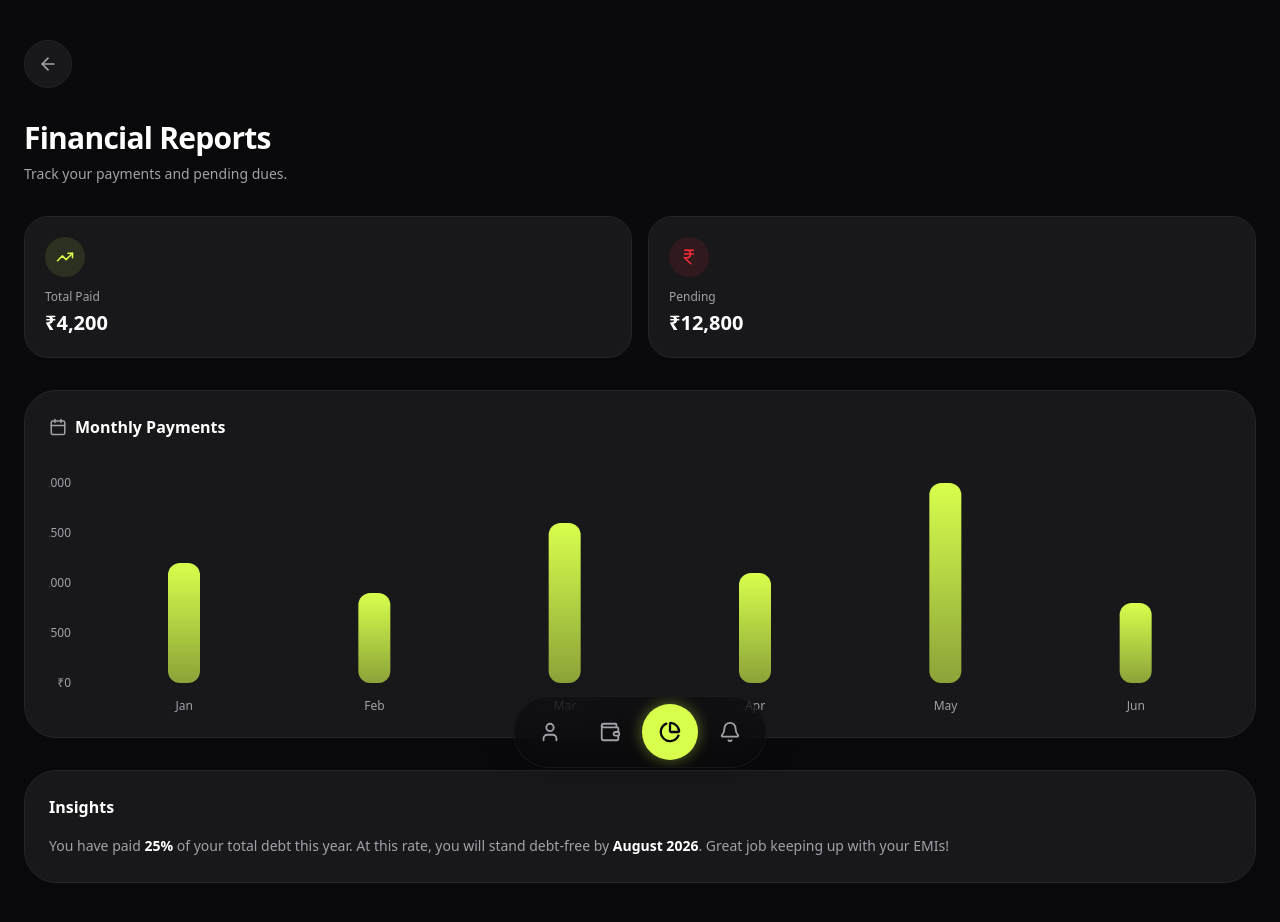
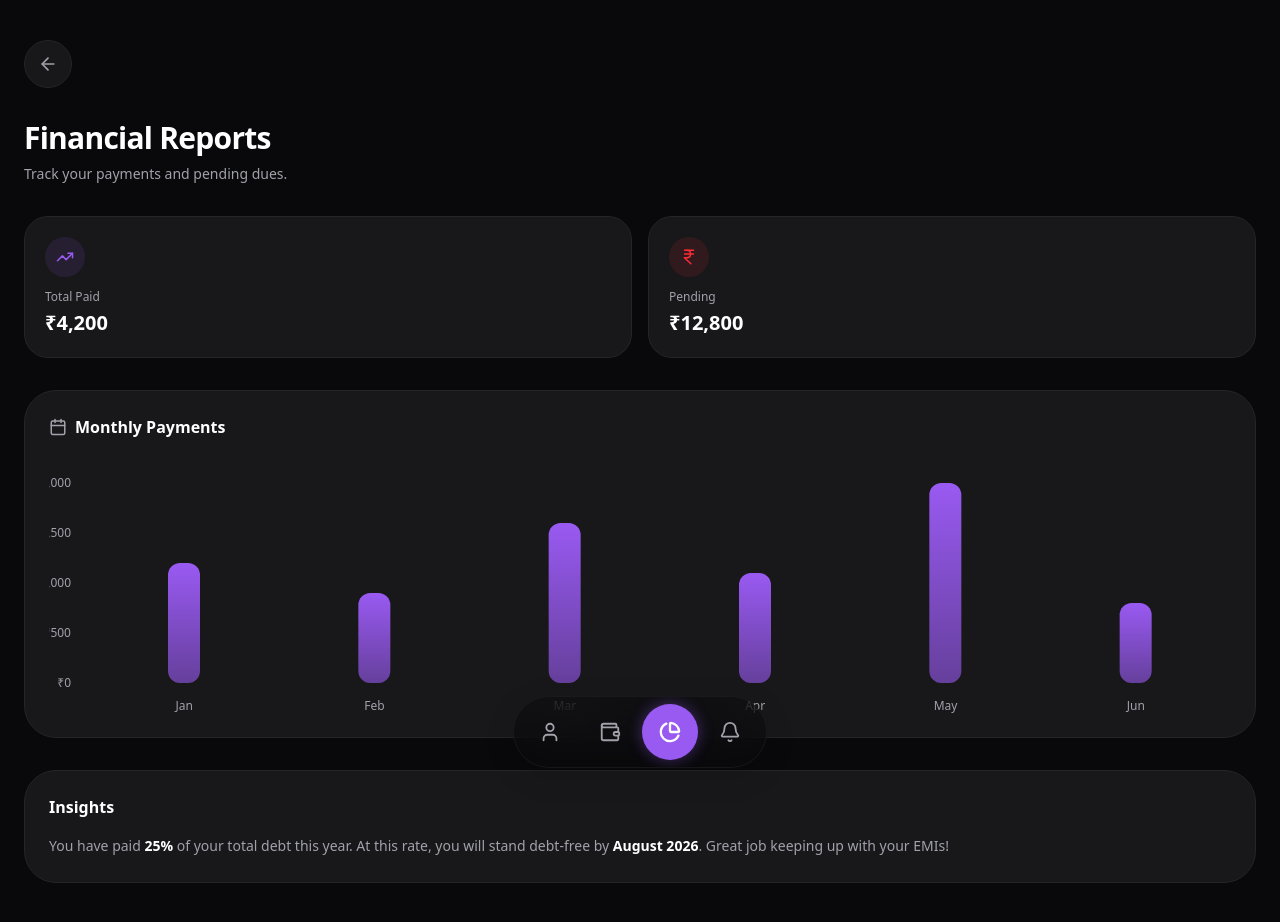
Before and after one commit to balaxbkm/duesapp, a Next.js app: page /reports in a window 1280 px wide. Shown: the top 922 px of the page. Built offline with nearby package versions, Linux system fonts and the light colour scheme; no server answers; sample sign-in values are in the browser's storage.

Commit message:
Unify brand accent color to Purple across all pages and themes

```diff
--- a/src/app/dashboard/page.tsx
+++ b/src/app/dashboard/page.tsx
@@ -179,7 +179,7 @@ export default function Dashboard() {
                 </div>
                 <div className="h-3 w-full bg-card border border-border/50 rounded-full overflow-hidden relative">
                     <div
-                        className="h-full bg-neon-purple rounded-full shadow-[0_0_10px_rgba(124,58,237,0.5)]"
+                        className="h-full bg-primary rounded-full shadow-[0_0_15px_rgba(124,58,237,0.4)]"
                         style={{ width: `${progressPercent}%` }}
                     ></div>
                     {/* Striped Pattern Overlay */}
--- a/src/app/globals.css
+++ b/src/app/globals.css
@@ -42,25 +42,21 @@
 
 @layer base {
   :root {
-    /* DEFAULT TO DARK MODE VALUES for the whole app as requested */
+    /* DEFAULT TO DARK MODE VALUES */
     --background: 240 10% 4%;
-    /* #0a0a0b - Deep dark */
     --foreground: 0 0% 100%;
 
     --card: 240 6% 10%;
-    /* #18181b - Zinc 900ish */
     --card-foreground: 0 0% 100%;
 
     --popover: 240 10% 4%;
     --popover-foreground: 0 0% 100%;
 
-    --primary: 73 100% 65%;
-    /* #DFFF4F - The Neon Lime */
-    --primary-foreground: 240 10% 3.9%;
-    /* Black text on lime */
+    --primary: 265 85% 65%;
+    /* Neon Purple is the new main accent */
+    --primary-foreground: 0 0% 100%;
 
-    --secondary: 263 70% 50%;
-    /* #7c3aed - Neon Purple */
+    --secondary: 265 85% 65%;
     --secondary-foreground: 0 0% 100%;
 
     --muted: 240 6% 15%;
@@ -74,19 +70,17 @@
 
     --border: 240 6% 15%;
     --input: 240 6% 15%;
-    --ring: 73 100% 65%;
+    --ring: 265 85% 65%;
 
     --radius: 1.5rem;
-    /* Rounder 24px */
 
     /* Custom Variables */
-    --neon-lime: 73 100% 65%;
+    --neon-lime: 265 85% 65%;
+    /* Redirect lime to purple for consistency */
     --neon-purple: 265 85% 65%;
 
     --status-active: 265 85% 65%;
-    /* Purple for active text */
     --status-completed: 0 0% 100%;
-    /* White for completed */
   }
 
   /* Light Mode Overrides */
@@ -100,15 +94,15 @@
     --popover: 0 0% 100%;
     --popover-foreground: 240 10% 4%;
 
-    /* New Light Mode Accent: Forest Green */
-    --primary: 104 27% 33%;
+    /* Unified Accent: Neon Purple */
+    --primary: 265 85% 65%;
     --primary-foreground: 0 0% 100%;
 
-    /* Also update semantic neon-lime to be this green in light mode
-       so components using bg-neon-lime switch color */
-    --neon-lime: 104 27% 33%;
+    --neon-lime: 265 85% 65%;
+    --neon-purple: 265 85% 65%;
 
-    --secondary: 265 85% 65%;
+    --secondary: 104 27% 33%;
+    /* Move forest green to secondary if needed, or just keep purple */
     --secondary-foreground: 0 0% 100%;
 
     --muted: 240 5% 96%;
@@ -122,7 +116,7 @@
 
     --border: 240 6% 90%;
     --input: 240 6% 90%;
-    --ring: 104 27% 33%;
+    --ring: 265 85% 65%;
   }
 
   /* Force dark mode everywhere */
--- a/src/app/loans/page.tsx
+++ b/src/app/loans/page.tsx
@@ -35,14 +35,14 @@ export default function LoansPage() {
     });
 
     return (
-        <div className="p-6 pb-32 space-y-6 min-h-screen bg-black font-sans selection:bg-neon-lime/30">
-            <h1 className="text-xl font-medium text-white tracking-wide mb-4">All Loans</h1>
+        <div className="p-6 pb-32 space-y-6 min-h-screen bg-background font-sans selection:bg-primary/30">
+            <h1 className="text-xl font-medium text-foreground tracking-wide mb-4">All Loans</h1>
 
-            <div className="flex items-center gap-3 bg-[#1C1C1E] p-4 rounded-full border border-white/5 sticky top-4 z-10 shadow-lg shadow-black/20">
-                <Search className="text-zinc-500" size={20} />
+            <div className="flex items-center gap-3 bg-card p-4 rounded-full border border-border sticky top-4 z-10 shadow-lg shadow-black/20">
+                <Search className="text-muted-foreground" size={20} />
                 <input
                     placeholder="Search loans..."
-                    className="bg-transparent flex-1 outline-none text-sm text-white placeholder:text-zinc-600"
+                    className="bg-transparent flex-1 outline-none text-sm text-foreground placeholder:text-muted-foreground/50"
                     value={search}
                     onChange={e => setSearch(e.target.value)}
                 />
@@ -56,8 +56,8 @@ export default function LoansPage() {
                         className={cn(
                             "px-5 py-2.5 rounded-full text-xs font-medium whitespace-nowrap capitalize transition-all",
                             filter === f
-                                ? "bg-neon-lime text-black font-bold shadow-[0_0_15px_rgba(223,255,79,0.2)]"
-                                : "bg-[#1C1C1E] border border-white/5 text-zinc-400 hover:text-white hover:bg-white/5"
+                                ? "bg-primary text-primary-foreground font-bold shadow-[0_0_15px_rgba(124,58,237,0.3)]"
+                                : "bg-card border border-border text-muted-foreground hover:text-foreground hover:bg-accent"
                         )}
                     >
                         {f} Loans
@@ -71,16 +71,16 @@ export default function LoansPage() {
                 <div className="space-y-4">
                     {filteredLoans.map(loan => (
                         <Link href={`/loans/${loan.id}`} key={loan.id} className="block group">
-                            <div className="p-5 rounded-[24px] bg-[#1C1C1E] border border-white/5 relative overflow-hidden transition-all hover:bg-[#252527] hover:border-white/10 group-active:scale-[0.98]">
-                                {/* Accent bar - Neon Lime for all */}
-                                <div className="absolute left-0 top-0 bottom-0 w-1.5 bg-neon-lime" />
+                            <div className="p-5 rounded-[32px] bg-card border border-border relative overflow-hidden transition-all hover:bg-accent/40 group-active:scale-[0.98]">
+                                {/* Accent bar */}
+                                <div className="absolute left-0 top-0 bottom-0 w-1.5 bg-primary" />
                                 <div className="flex justify-between items-start mb-3 pl-3">
                                     <div>
-                                        <h3 className="font-bold text-white text-lg tracking-wide">{loan.title}</h3>
-                                        <p className="text-xs text-zinc-500 font-medium mt-0.5">Due: {formatDate(loan.next_due_date || loan.due_date)}</p>
+                                        <h3 className="font-bold text-foreground text-lg tracking-wide">{loan.title}</h3>
+                                        <p className="text-xs text-muted-foreground font-medium mt-0.5">Due: {formatDate(loan.next_due_date || loan.due_date)}</p>
                                     </div>
                                     <div className="text-right">
-                                        <span className="text-xl font-bold text-white tracking-tight">
+                                        <span className="text-xl font-bold text-foreground tracking-tight">
                                             {formatCurrency(loan.outstanding_amount)}
                                         </span>
                                     </div>
@@ -88,12 +88,12 @@ export default function LoansPage() {
                                 <div className="flex justify-between items-center pl-3">
                                     <span className={cn(
                                         "px-3 py-1 rounded-full text-[10px] font-bold uppercase tracking-wider",
-                                        loan.status === 'active' ? "bg-neon-purple/10 text-neon-purple border border-neon-purple/20" : "bg-zinc-800 text-zinc-400 border border-zinc-700"
+                                        loan.status === 'active' ? "bg-primary/10 text-primary border border-primary/20" : "bg-muted text-muted-foreground border border-border"
                                     )}>
                                         {loan.status}
                                     </span>
-                                    <span className="text-xs text-zinc-500 font-medium">
-                                        EMI: <span className="text-zinc-300">{formatCurrency(loan.emi_amount)}</span>
+                                    <span className="text-xs text-muted-foreground font-medium">
+                                        EMI: <span className="text-foreground/80">{formatCurrency(loan.emi_amount)}</span>
                                     </span>
                                 </div>
                             </div>
```
